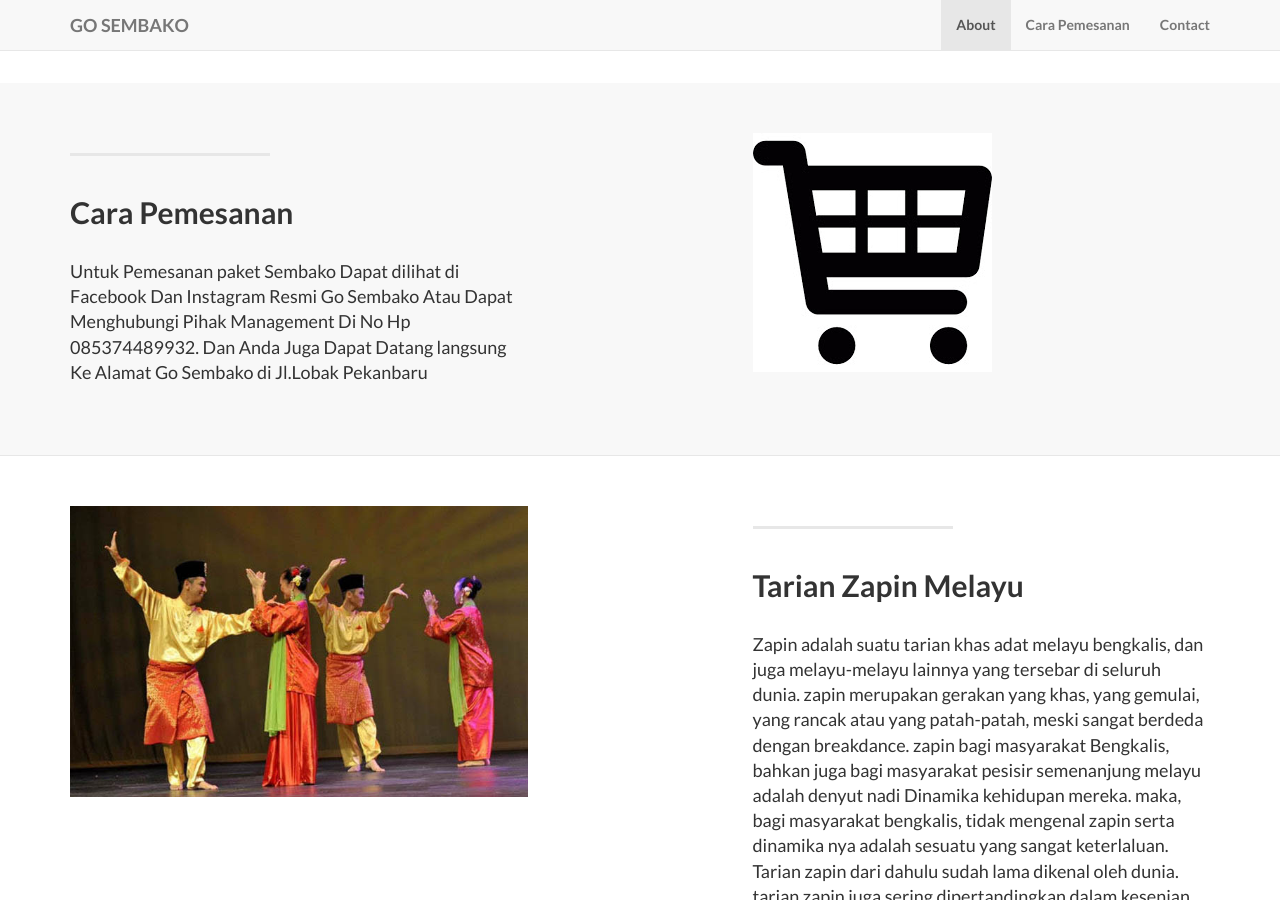
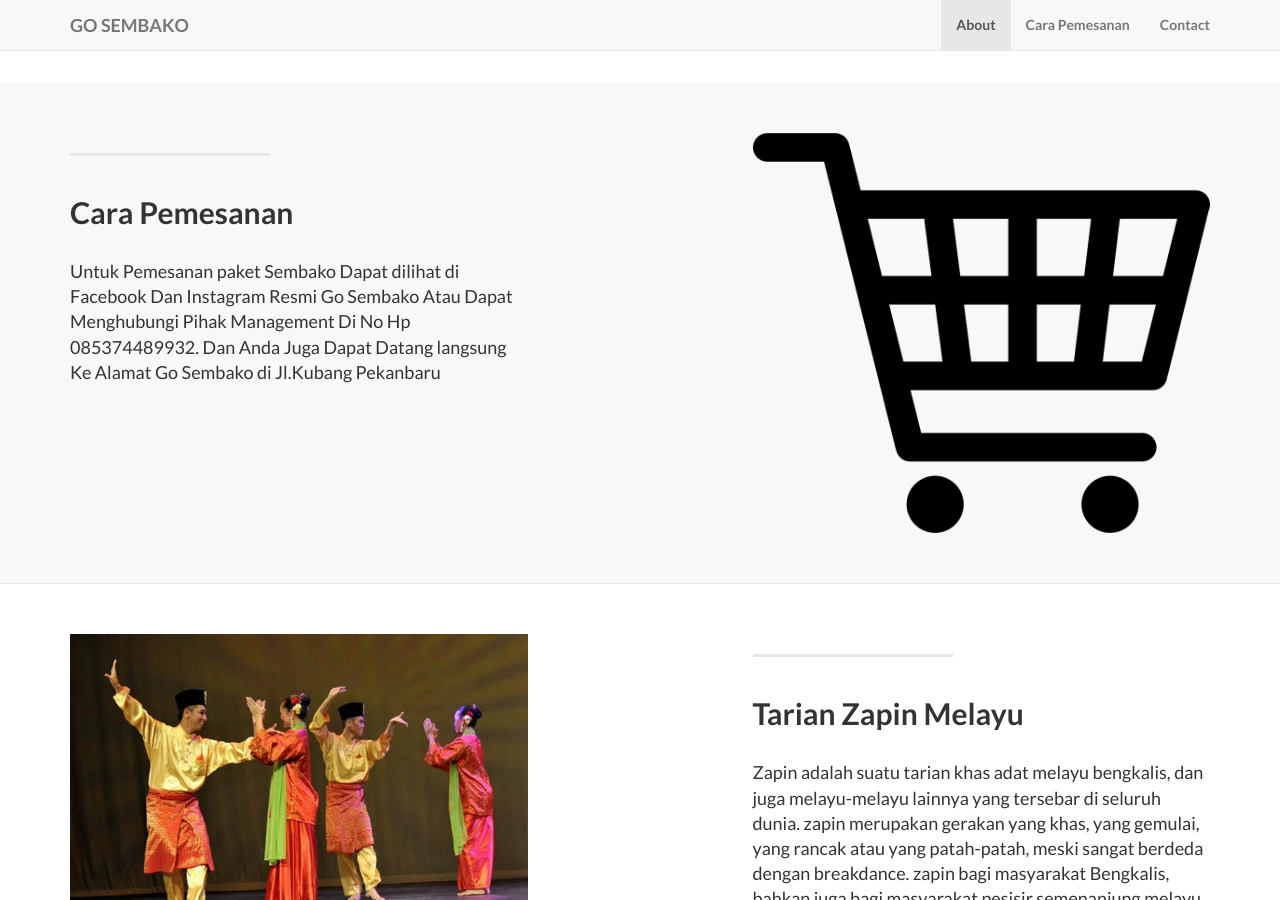
Before and after one commit to gosembako/gosembako.github.io, a Jekyll site: the page built from index.html, in a window 1280 px wide and 900 px high, scrolled down 921 px. Built offline with Jekyll 4.4.1, drawn with Linux system fonts in a browser that asks for light colours.

Commit message:
Update 2014-09-21-services-1.markdown
ty

```diff
--- a/_posts/2014-09-21-services-1.markdown
+++ b/_posts/2014-09-21-services-1.markdown
@@ -1,10 +1,10 @@
 ---
 layout: default
-img: pr2.jpg
+img: pr3.jpg
 category: Services
 title: Cara Pemesanan
 description: |
 ---
 Untuk Pemesanan paket Sembako Dapat dilihat di Facebook Dan Instagram Resmi
 Go Sembako Atau Dapat Menghubungi Pihak Management Di No Hp 085374489932.
-Dan Anda Juga Dapat Datang langsung Ke Alamat Go Sembako di Jl.Lobak Pekanbaru
+Dan Anda Juga Dapat Datang langsung Ke Alamat Go Sembako di Jl.Kubang Pekanbaru
```
